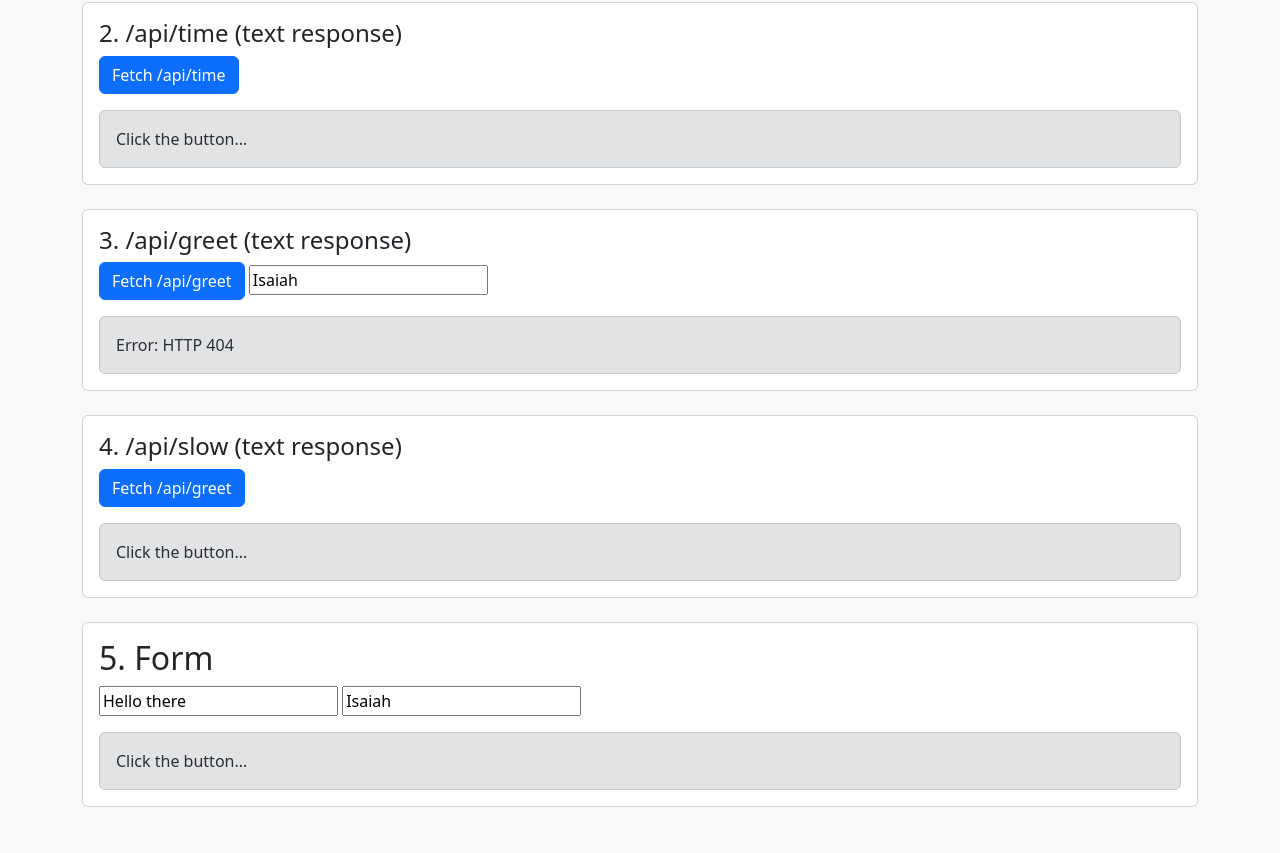
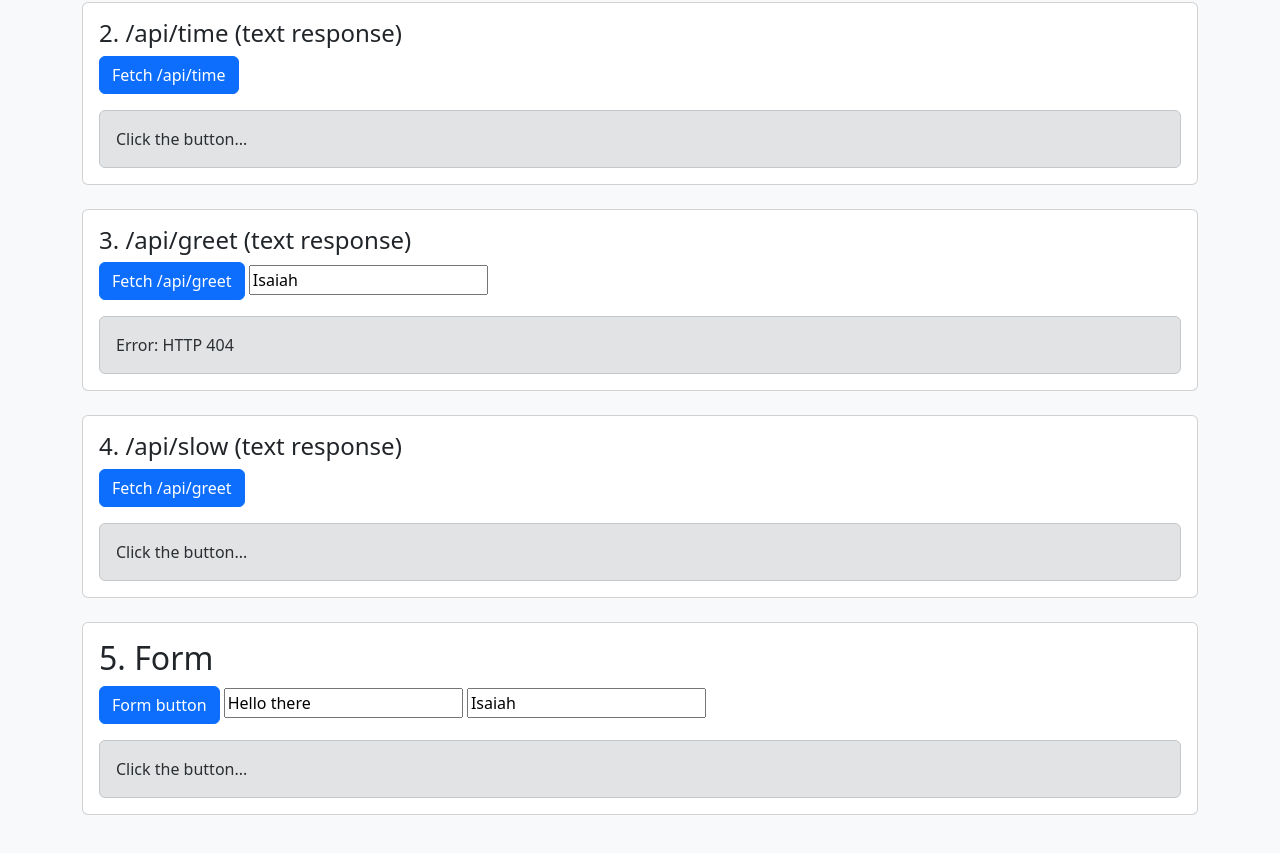
Before and after one commit to IsaiahASant/WebDev-Lab-9, a website: page fetch-lab/public/index.html in a window 1280 px wide. Shown: the part 301-1154 px from the top of the page. Drawn offline with nearby package versions, Linux system fonts and the light colour scheme; no server answers.

Commit message:
completed C section of lab

```diff
--- a/fetch-lab/public/index.html
+++ b/fetch-lab/public/index.html
@@ -87,13 +87,14 @@
 
    <section id="author-section" class="card mb-4">
     <div class="card-body">
-
-
-
         <h2>5. Form</h2>
         <form action="">
-            <input id="msg-text" type="text" value="Hello there">
+          <button type="button" onclick="postMessage()"
+            class="btn btn-primary">
+            Form button
+          </button>
 
+            <input id="msg-text" type="text" value="Hello there ">
 
             <input id="msg-author" type="text" value="Isaiah">
 
@@ -103,10 +104,8 @@
               Click the button...
             </div>
 
-
         </form>
     </div>
-
    </section>
 
 
@@ -224,6 +223,7 @@
             async function postMessage() {
               const text = document.getElementById(
                 'msg-text').value;
+                //console.log(text);
               const author = document.getElementById(
                 'msg-author').value;
               try {
@@ -248,22 +248,16 @@
 
 
                 document.getElementById(
-                    'form-result').textContent =
-                      'Error: ' + text;
+                    'form-result').textContent = newMsg.text + newMsg.author;
 
               } catch (error) {
                 // Display error
                 document.getElementById(
                     'form-result').textContent =
-                      'Error: ' + error.message;
-
-
+                      'error: ' + error.message;
 
               }
             }
-
-
-
   </script>
 
   <script src="https://cdn.jsdelivr.net/npm/bootstrap@5.3.0/dist/js/bootstrap.bundle.min.js"></script>
```
